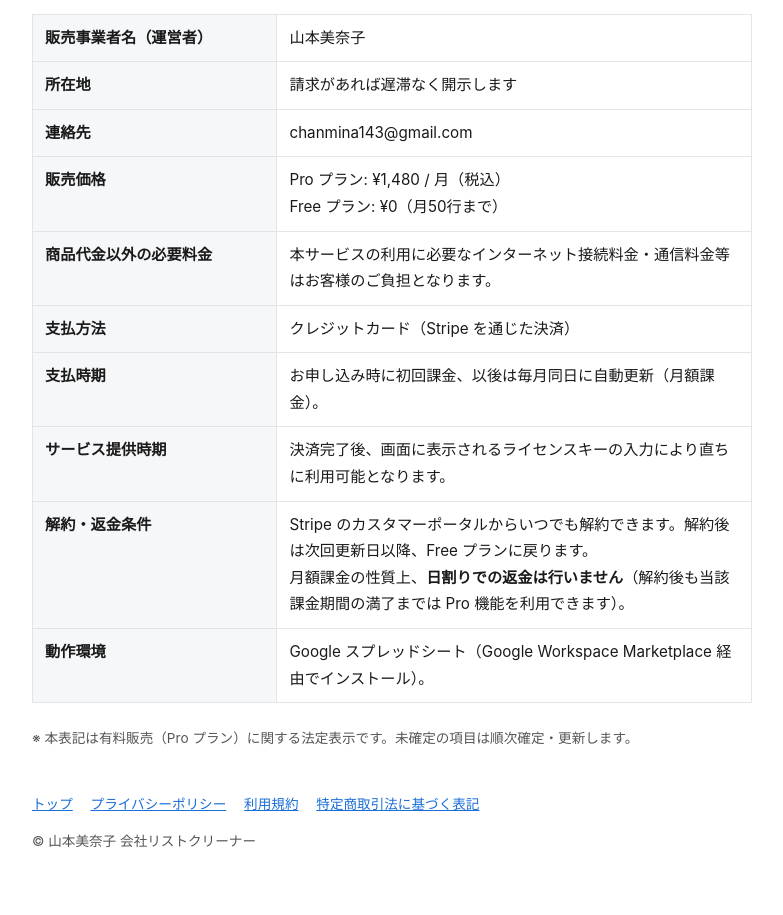
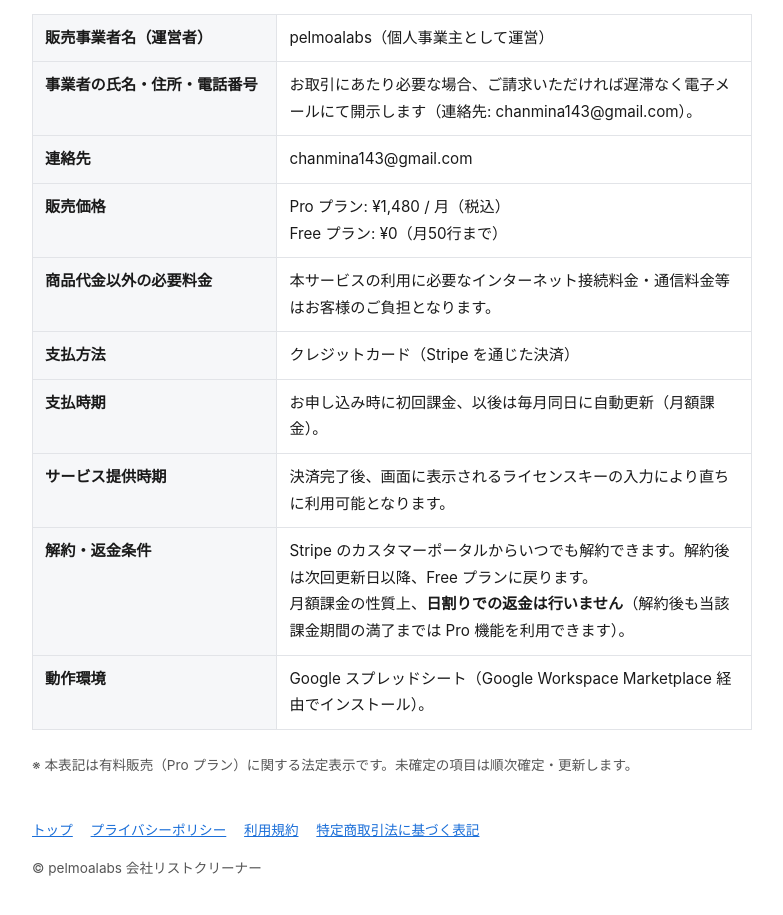
Before and after one commit to minako-ph/company-list-cleaner, a website: page web/tokushoho.html in a window 1280 px wide. Shown: the part 123-1038 px from the top of the page, without its empty margins (248-1031 px from the left). Drawn offline with Linux system fonts and the light colour scheme.

Commit message:
fix(web): 運営者表記を屋号pelmoalabsへ統一し氏名を請求開示方式で非公開化（特商法Q&A A15）

```diff
--- a/web/tokushoho.html
+++ b/web/tokushoho.html
@@ -25,11 +25,13 @@
       <table class="info-table">
         <tr>
           <th>販売事業者名（運営者）</th>
-          <td>山本美奈子</td>
+          <td>pelmoalabs（個人事業主として運営）</td>
         </tr>
+        <!-- 氏名・住所・電話番号の請求開示方式の根拠: 消費者庁 通信販売広告Q&A A15
+             https://www.no-trouble.caa.go.jp/qa/advertising.html -->
         <tr>
-          <th>所在地</th>
-          <td>請求があれば遅滞なく開示します</td>
+          <th>事業者の氏名・住所・電話番号</th>
+          <td>お取引にあたり必要な場合、ご請求いただければ遅滞なく電子メールにて開示します（連絡先: chanmina143@gmail.com）。</td>
         </tr>
         <tr>
           <th>連絡先</th>
@@ -82,7 +84,7 @@
         <a href="terms.html">利用規約</a>
         <a href="tokushoho.html">特定商取引法に基づく表記</a>
       </nav>
-      <p>&copy; 山本美奈子 会社リストクリーナー</p>
+      <p>&copy; pelmoalabs 会社リストクリーナー</p>
     </div>
   </footer>
 </body>
```
Also changed, not shown: docs/decisions.md (+2 -0 lines), web/index.html (+1 -1 lines), web/license-recover.html (+1 -1 lines), web/privacy.html (+2 -2 lines), web/terms.html (+1 -1 lines), web/thanks.html (+1 -1 lines).
